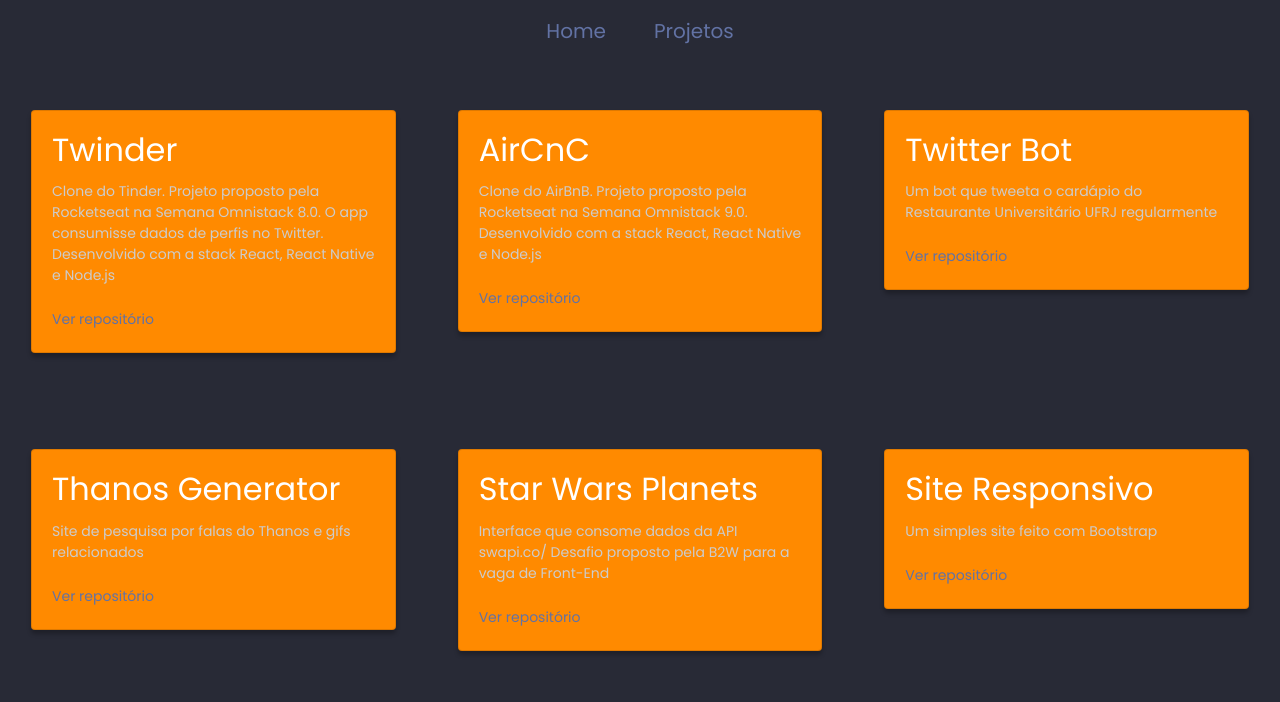
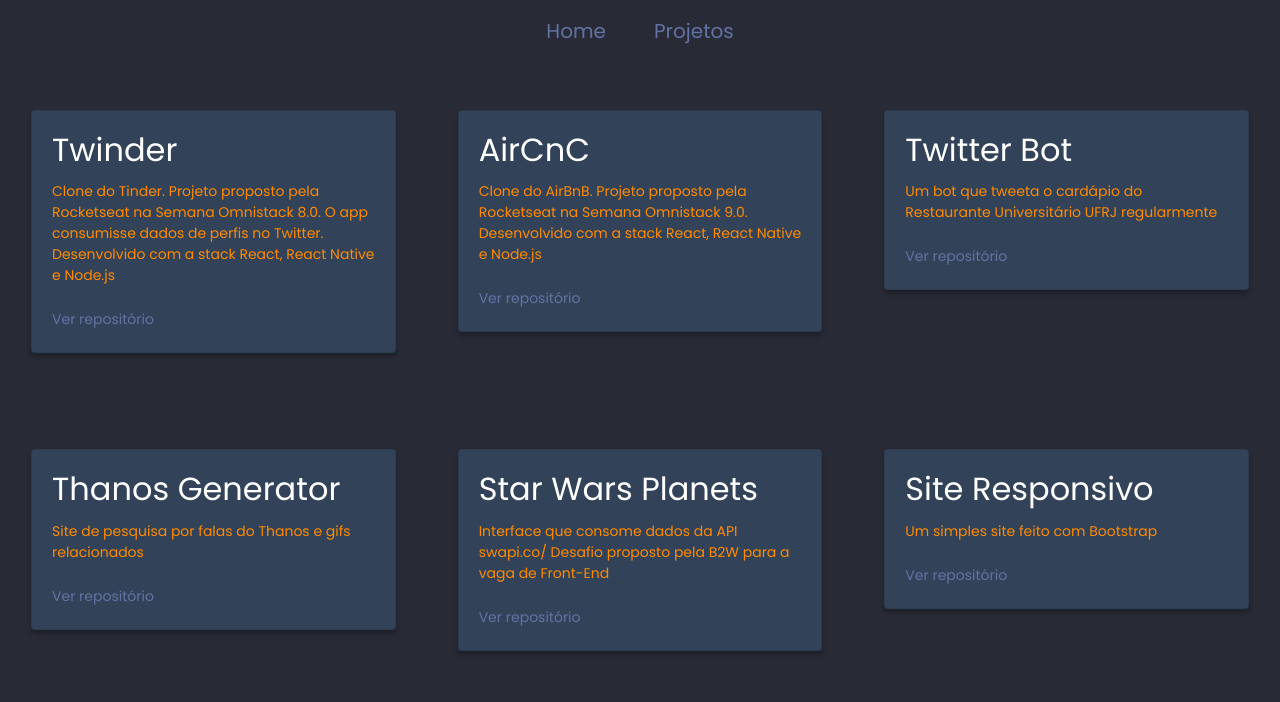
Before and after one commit to filipezz/personal-website, a Gatsby site: page /projects in a window 1280 px wide. Built offline with nearby package versions, Linux system fonts and the light colour scheme; Gatsby itself is replaced by a stand-in of ours.

Commit message:
Fix card colors

```diff
--- a/src/style.css
+++ b/src/style.css
@@ -50,12 +50,12 @@ a:hover {
 .card {
   box-shadow: 0px 4px 4px rgba(0, 0, 0, 0.25);
   transition: 0.1s ease-in;
-  background-color: #ff8a00 !important;
+  background-color: #324359 !important;
 }
 
 .card p {
   font-size: 0.7em;
-  color: #ccc !important;
+  color: #ff8a00 !important;
 }
 
 .card a {
```
